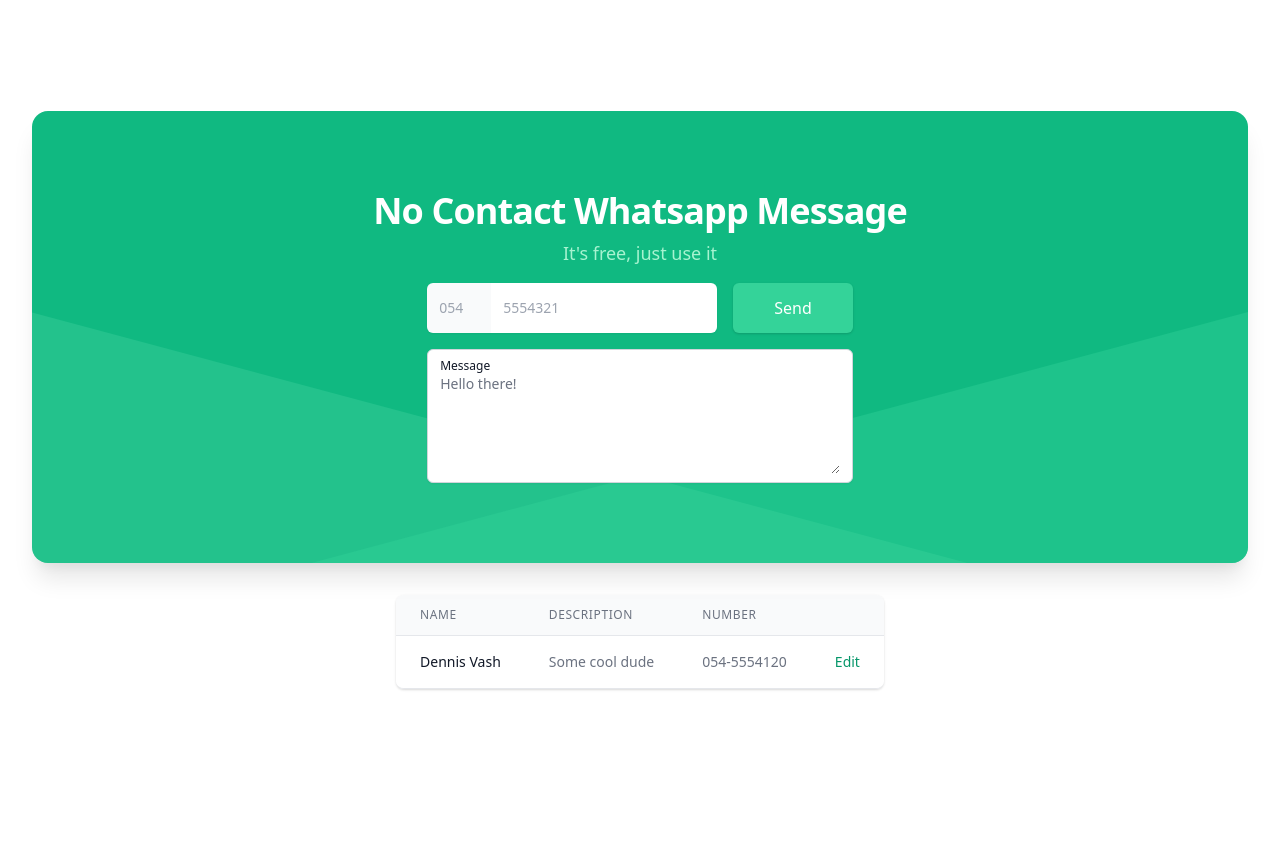
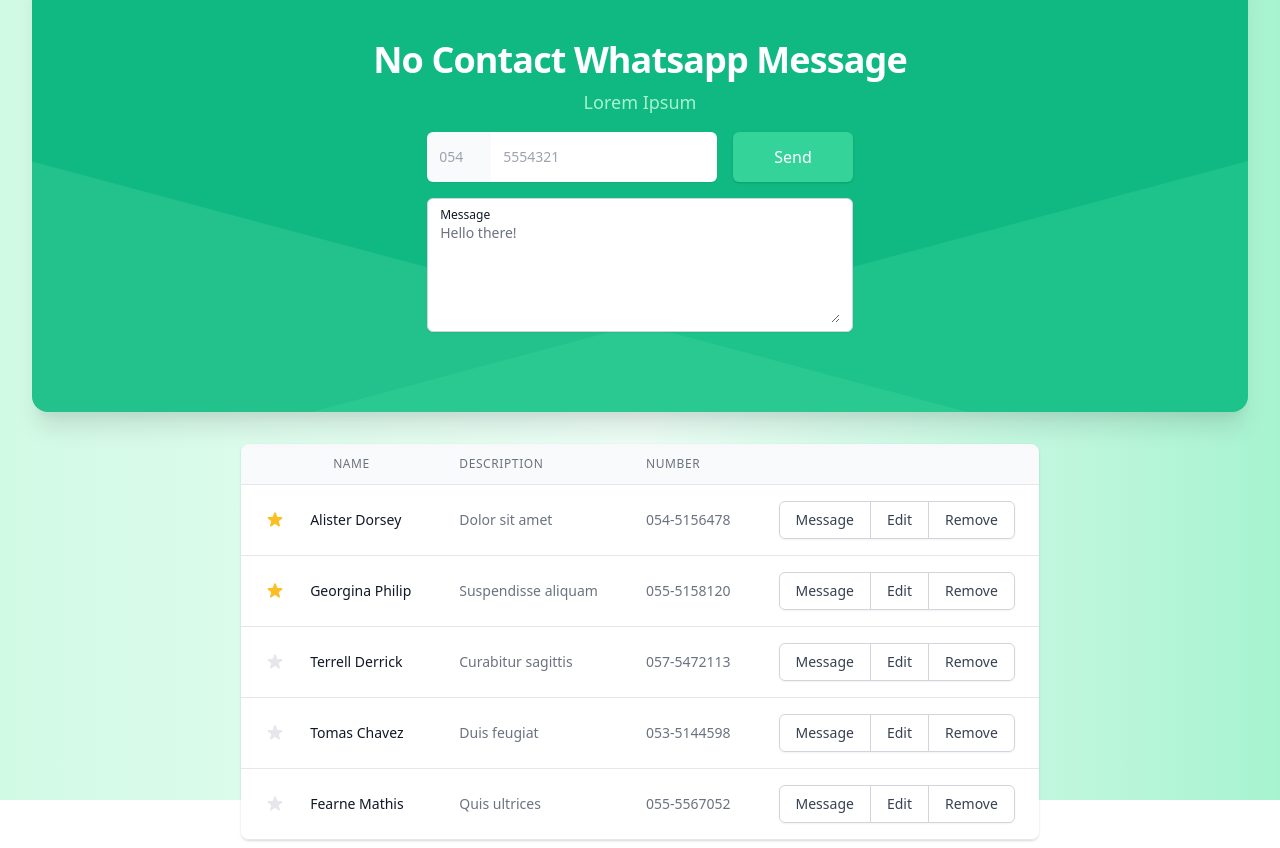
Before and after one commit to denvash/whatsapp-no-contact-workshop, a React (Create React App) app: page / in a window 1280 px wide. Before the commit the page ends 800 px from the top, so only its background shows below. Built offline with nearby package versions, Linux system fonts and the light colour scheme.

Commit message:
Table and favor finish

```diff
--- a/src/App.tsx
+++ b/src/App.tsx
@@ -1,6 +1,9 @@
+import {StarIcon} from '@heroicons/react/solid';
+import {classNames} from './utils/common';
+
 export function App() {
   return (
-    <div className="bg-white w-screen h-screen flex flex-col gap-8 justify-center items-center justify-items-center">
+    <div className="bg-gradient-to-r from-green-100 via-green-50 to-green-200 w-screen h-screen flex flex-col gap-8 justify-center items-center justify-items-center">
       <div className="w-full max-w-md px-4 sm:max-w-3xl sm:px-6 lg:max-w-7xl lg:px-8">
         <div className="relative rounded-2xl px-6 py-10 bg-green-500 overflow-hidden shadow-xl sm:px-12 sm:py-20">
           <div
@@ -31,7 +34,7 @@
                   No Contact Whatsapp Message
                 </h2>
                 <p className="mx-auto max-w-2xl text-lg text-green-200">
-                  It's free, just use it
+                  Lorem Ipsum
                 </p>
               </div>
               <form
@@ -47,7 +50,7 @@
                       type="text"
                       name="company-website"
                       id="company-website"
-                      className="flex-1 min-w-0 block w-full px-3 py-2 rounded-none rounded-r-md focus:ring-indigo-500 focus:border-indigo-500 sm:text-sm border-gray-300"
+                      className="flex-1 min-w-0 block w-full px-3 py-2 rounded-none rounded-r-md focus:ring-green-500 focus:border-green-500 sm:text-sm border-gray-300"
                       placeholder="5554321"
                     />
                   </div>
@@ -85,6 +88,9 @@
               <table className="min-w-full divide-y divide-gray-200">
                 <thead className="bg-gray-50">
                   <tr>
+                    <th scope="col" className="relative px-6 py-3">
+                      <span className="sr-only">Favorite</span>
+                    </th>
                     <th
                       scope="col"
                       className="px-6 py-3 text-left text-xs font-medium text-gray-500 uppercase tracking-wider">
@@ -107,8 +113,22 @@
                 </thead>
                 <tbody className="bg-white divide-y divide-gray-200">
                   {people.map(person => (
-                    <tr key={`${person.number.prefix}${person.number.number}`}>
-                      <td className="px-6 py-4 whitespace-nowrap text-sm font-medium text-gray-900">
+                    <tr
+                      key={`${person.number.prefix}${person.number.number}`}
+                      className="hover:bg-green-50 transition-color ease-in-out duration-500">
+                      <td className="px-6 whitespace-nowrap text-sm font-medium text-gray-900">
+                        <div
+                          className={classNames(
+                            person.favorite
+                              ? `text-yellow-400`
+                              : `text-gray-200`,
+                            `hover:text-yellow-300 cursor-pointer transition ease-in-out duration-700`,
+                          )}>
+                          <span className="sr-only">Points</span>
+                          <StarIcon className="h-5 w-5 " aria-hidden="true" />
+                        </div>
+                      </td>
+                      <td className="pr-6 py-4 whitespace-nowrap text-sm font-medium text-gray-900">
                         {person.name}
                       </td>
                       <td className="px-6 py-4 whitespace-nowrap text-sm text-gray-500">
@@ -118,11 +138,23 @@
                         {`${person.number.prefix}-${person.number.number}`}
                       </td>
                       <td className="px-6 py-4 whitespace-nowrap text-right text-sm font-medium">
-                        <a
-                          href="#"
-                          className="text-green-600 hover:text-green-900">
-                          Edit
-                        </a>
+                        <span className="relative z-0 inline-flex shadow-sm rounded-md">
+                          <button
+                            type="button"
+                            className="relative inline-flex items-center px-4 py-2 rounded-l-md border border-gray-300 bg-white text-sm font-medium text-gray-700 hover:bg-gray-50 focus:z-10 focus:outline-none focus:ring-1 focus:ring-green-500 focus:border-green-500">
+                            Message
+                          </button>
+                          <button
+                            type="button"
+                            className="-ml-px relative inline-flex items-center px-4 py-2 border border-gray-300 bg-white text-sm font-medium text-gray-700 hover:bg-gray-50 focus:z-10 focus:outline-none focus:ring-1 focus:ring-green-500 focus:border-green-500">
+                            Edit
+                          </button>
+                          <button
+                            type="button"
+                            className="-ml-px relative inline-flex items-center px-4 py-2 rounded-r-md border border-gray-300 bg-white text-sm font-medium text-gray-700 hover:bg-gray-50 focus:z-10 focus:outline-none focus:ring-1 focus:ring-green-500 focus:border-green-500">
+                            Remove
+                          </button>
+                        </span>
                       </td>
                     </tr>
                   ))}
@@ -138,8 +170,30 @@
 
 const people = [
   {
-    name: `Dennis Vash`,
-    number: {prefix: `054`, number: `5554120`},
-    description: 'Some cool dude',
+    name: `Alister Dorsey`,
+    number: {prefix: `054`, number: `5156478`},
+    description: `Dolor sit amet`,
+    favorite: true,
+  },
+  {
+    name: `Georgina Philip`,
+    number: {prefix: `055`, number: `5158120`},
+    description: `Suspendisse aliquam`,
+    favorite: true,
+  },
+  {
+    name: `Terrell Derrick`,
+    number: {prefix: `057`, number: `5472113`},
+    description: `Curabitur sagittis`,
+  },
+  {
+    name: `Tomas Chavez`,
+    number: {prefix: `053`, number: `5144598`},
+    description: `Duis feugiat`,
+  },
+  {
+    name: `Fearne Mathis`,
+    number: {prefix: `055`, number: `5567052`},
+    description: `Quis ultrices`,
   },
 ];
--- /dev/null
+++ b/src/utils/common.ts
@@ -0,0 +1,29 @@
+// eslint-disable-next-line @typescript-eslint/no-empty-function
+export const NoopFn = (): void => {};
+export const toggleFn = (prev: boolean): boolean => !prev;
+
+export const IS_WINDOW_DEFINED = typeof window !== `undefined`;
+
+export const safeParserJson = (
+  parseString: string | null,
+): ReturnType<JSON[`parse`]> => {
+  try {
+    return parseString != null ? JSON.parse(parseString) : null;
+  } catch (e) {
+    return null;
+  }
+};
+
+export const classNames = (...classes: string[]): string => {
+  return classes.filter(Boolean).join(` `);
+};
+
+export const genDateString = (date: string): string =>
+  new Date(date).toLocaleDateString(`en-gb`, {
+    day: `numeric`,
+    month: `long`,
+    year: `numeric`,
+  });
+
+export const IS_DEV_ENV: boolean =
+  process?.env?.NODE_ENV === `development` ?? false;
```
